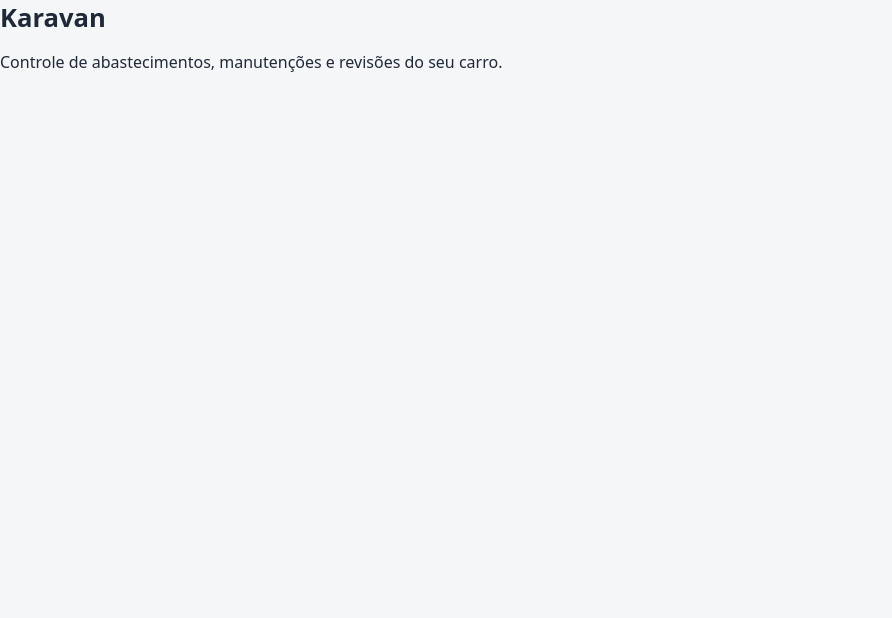
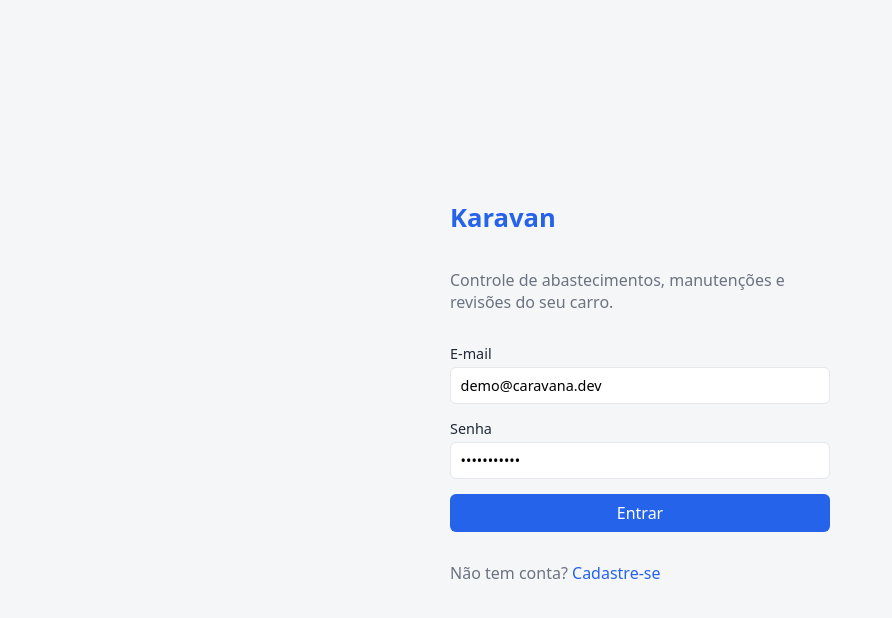
Before and after one commit to gmartinsouza/Karavan, a React (Vite) app in the folder frontend/: page /login in a window 1280 px wide. Shown: the top 618 px of the page, without its empty margins (0-892 px from the left). Built offline with nearby package versions, Linux system fonts and the light colour scheme; no server answers.

Commit message:
feat: react router e tela de login

```diff
--- a/frontend/package.json
+++ b/frontend/package.json
@@ -12,7 +12,8 @@
   },
   "dependencies": {
     "react": "^19.3.1",
-    "react-dom": "^19.3.1"
+    "react-dom": "^19.3.1",
+    "react-router": "^8.5.3"
   },
   "devDependencies": {
     "@types/node": "^24.19.2",
--- a/frontend/src/App.tsx
+++ b/frontend/src/App.tsx
@@ -1,8 +1,12 @@
+// Mapa de rotas do site.
+import { Navigate, Route, Routes } from 'react-router';
+import { LoginPage } from './pages/LoginPage';
+
 export function App() {
   return (
-    <main className="container">
-      <h1>Karavan</h1>
-      <p>Controle de abastecimentos, manutenções e revisões do seu carro.</p>
-    </main>
+    <Routes>
+      <Route path="/login" element={<LoginPage />} />
+      <Route path="*" element={<Navigate to="/login" replace />} />
+    </Routes>
   );
 }
--- /dev/null
+++ b/frontend/src/components/ErrorMessage.tsx
@@ -0,0 +1,6 @@
+export function ErrorMessage({ message }: { message: string | null }) {
+  if (!message) {
+    return null;
+  }
+  return <p className="error">{message}</p>;
+}
--- a/frontend/src/main.tsx
+++ b/frontend/src/main.tsx
@@ -1,10 +1,16 @@
 import { StrictMode } from 'react';
 import { createRoot } from 'react-dom/client';
+import { BrowserRouter } from 'react-router';
 import { App } from './App';
+import { AuthProvider } from './auth';
 import './styles.css';
 
 createRoot(document.getElementById('root')!).render(
   <StrictMode>
-    <App />
+    <BrowserRouter>
+      <AuthProvider>
+        <App />
+      </AuthProvider>
+    </BrowserRouter>
   </StrictMode>,
 );
--- /dev/null
+++ b/frontend/src/pages/LoginPage.tsx
@@ -0,0 +1,62 @@
+import { useState, type FormEvent } from 'react';
+import { Link, Navigate, useNavigate } from 'react-router';
+import { useAuth } from '../auth';
+import { ErrorMessage } from '../components/ErrorMessage';
+import { errorMessage } from '../useApi';
+
+export function LoginPage() {
+  const { user, login } = useAuth();
+  const navigate = useNavigate();
+  // já vem preenchido com o usuário de demonstração criado pelo seed da API
+  const [email, setEmail] = useState('demo@caravana.dev');
+  const [password, setPassword] = useState('caravana123');
+  const [error, setError] = useState<string | null>(null);
+  const [sending, setSending] = useState(false);
+
+  if (user) {
+    return <Navigate to="/" replace />;
+  }
+
+  async function handleSubmit(event: FormEvent) {
+    event.preventDefault(); // impede o navegador de recarregar a página
+    setSending(true);
+    setError(null);
+    try {
+      await login(email, password);
+      navigate('/');
+    } catch (err) {
+      setError(errorMessage(err));
+    } finally {
+      setSending(false);
+    }
+  }
+
+  return (
+    <div className="auth-page">
+      <form className="card auth-card" onSubmit={handleSubmit}>
+        <h1>Karavan</h1>
+        <p className="muted">Controle de abastecimentos, manutenções e revisões do seu carro.</p>
+        <label>
+          E-mail
+          <input type="email" value={email} onChange={(e) => setEmail(e.target.value)} required />
+        </label>
+        <label>
+          Senha
+          <input
+            type="password"
+            value={password}
+            onChange={(e) => setPassword(e.target.value)}
+            required
+          />
+        </label>
+        <ErrorMessage message={error} />
+        <button type="submit" disabled={sending}>
+          {sending ? 'Entrando...' : 'Entrar'}
+        </button>
+        <p className="muted">
+          Não tem conta? <Link to="/cadastro">Cadastre-se</Link>
+        </p>
+      </form>
+    </div>
+  );
+}
--- a/frontend/src/styles.css
+++ b/frontend/src/styles.css
@@ -71,3 +71,125 @@ a:hover {
   padding: 0.5rem 0.75rem;
   grid-column: 1 / -1;
 }
+
+/* ---------- Formulários ---------- */
+
+label {
+  display: flex;
+  flex-direction: column;
+  gap: 0.3rem;
+  font-size: 0.9rem;
+  font-weight: 500;
+}
+
+label.checkbox {
+  flex-direction: row;
+  align-items: center;
+  font-weight: 400;
+}
+
+input,
+select,
+textarea {
+  font: inherit;
+  padding: 0.5rem 0.6rem;
+  border: 1px solid var(--border);
+  border-radius: 6px;
+  background: var(--surface);
+}
+
+input:focus,
+select:focus,
+textarea:focus {
+  outline: 2px solid var(--primary);
+  outline-offset: -1px;
+}
+
+.form-grid {
+  display: grid;
+  grid-template-columns: repeat(auto-fill, minmax(200px, 1fr));
+  gap: 0.75rem 1rem;
+  align-items: end;
+}
+
+.full {
+  grid-column: 1 / -1;
+}
+
+/* ---------- Botões ---------- */
+
+button,
+.button {
+  font: inherit;
+  cursor: pointer;
+  border: none;
+  border-radius: 6px;
+  padding: 0.5rem 1rem;
+  background: var(--primary);
+  color: white;
+  display: inline-block;
+}
+
+button:hover,
+.button:hover {
+  background: var(--primary-dark);
+  text-decoration: none;
+}
+
+button:disabled {
+  opacity: 0.6;
+  cursor: default;
+}
+
+button.secondary {
+  background: var(--surface);
+  color: var(--text);
+  border: 1px solid var(--border);
+}
+
+button.danger {
+  background: var(--danger);
+}
+
+button.link {
+  background: none;
+  color: var(--primary);
+  padding: 0;
+}
+
+button.link.danger {
+  color: var(--danger);
+}
+
+.actions {
+  display: flex;
+  gap: 0.75rem;
+  align-items: center;
+  margin-top: 0.5rem;
+}
+
+td.actions {
+  margin: 0;
+}
+
+/* ---------- Login e cadastro ---------- */
+
+.auth-page {
+  min-height: 100vh;
+  display: flex;
+  align-items: center;
+  justify-content: center;
+  padding: 1rem;
+}
+
+.auth-card {
+  width: 100%;
+  max-width: 380px;
+  display: flex;
+  flex-direction: column;
+  gap: 0.9rem;
+}
+
+.auth-card h1 {
+  color: var(--primary);
+}
```
Also changed, not shown: 1 other file (tests, documents, lock files or other folders).
